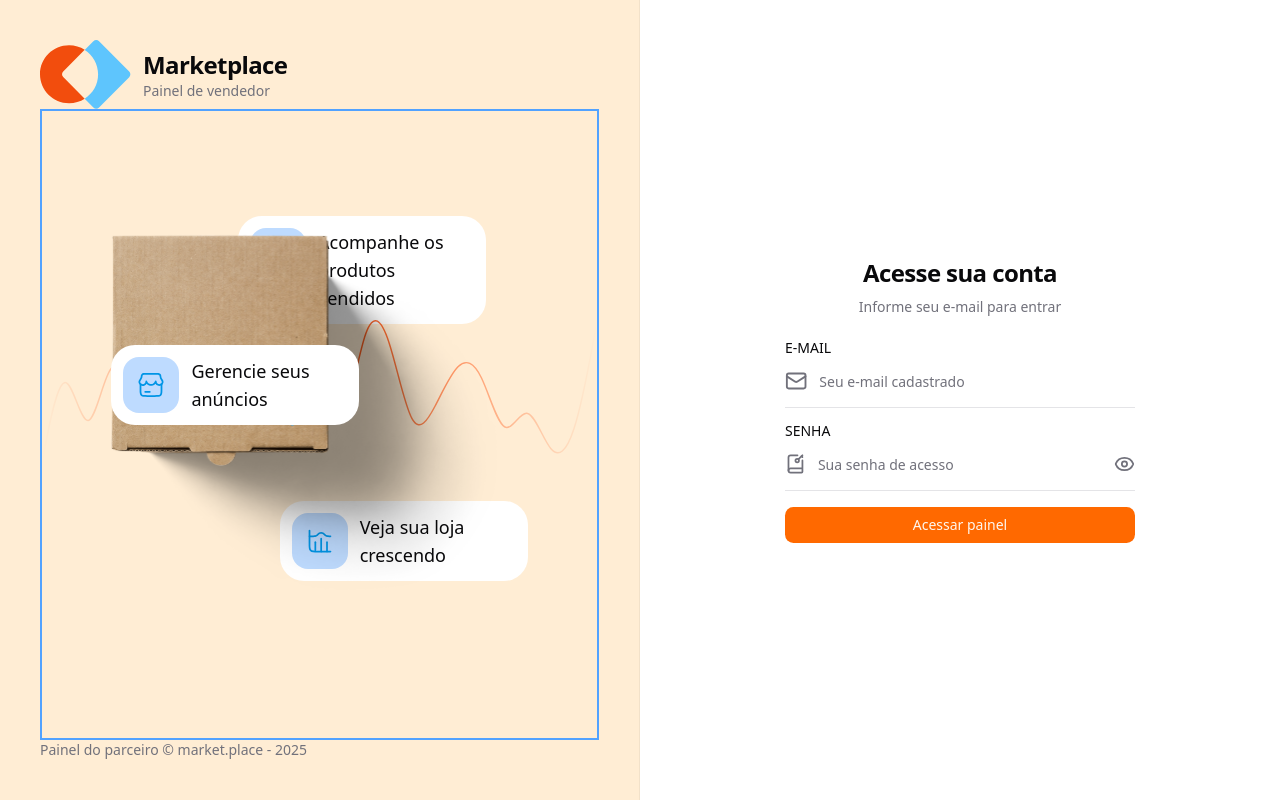
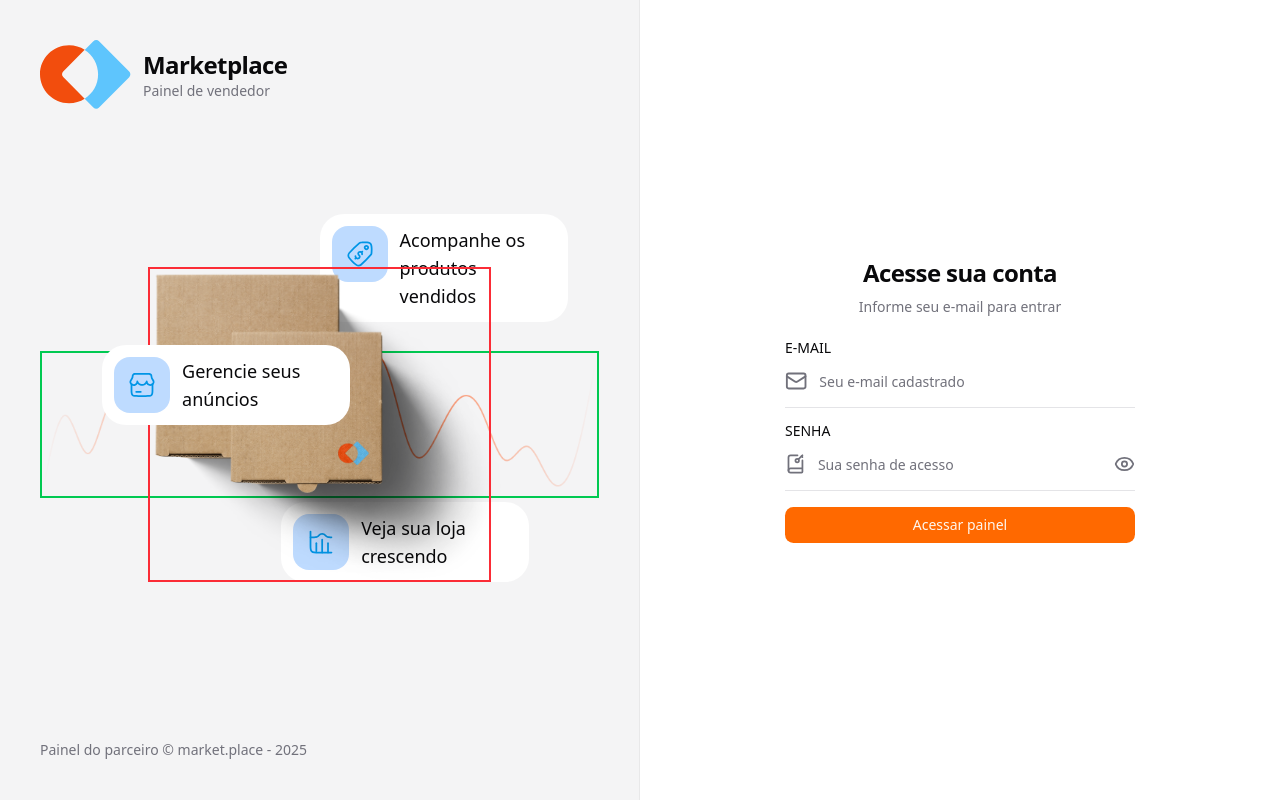
Before and after one commit to JoseGustavoCabralMello/MBA-dashboard-marketplace, a React (Vite) app: page /sign-in in a window 1280 px wide. Built offline with nearby package versions, Linux system fonts and the light colour scheme.

Commit message:
reposicionando

```diff
--- a/src/pages/_layouts/auth.tsx
+++ b/src/pages/_layouts/auth.tsx
@@ -3,7 +3,7 @@ import { Outlet } from "react-router";
 export function AuthLayout() {
   return (
     <div className="min-h-screen grid grid-cols-2">
-      <div className="h-full border-r border-foreground/5 bg-orange-100 p-10 text-muted-foreground flex flex-col justify-between ">
+      <div className="h-full border-r border-foreground/5 bg-muted p-10 text-muted-foreground flex flex-col justify-between ">
         <div className="flex items-center gap-3 text-lg text-foreground">
           <img src="/src/assets/Logo.svg" alt="" />
           <div>
@@ -15,9 +15,9 @@ export function AuthLayout() {
             </p>
           </div>
         </div>
-        <div className="relative min-w-min h-full min-h-auto justify-center items-center gap-3 text-lg text-foreground border-2 border-blue-400">
+        <div className="relative h-full justify-center items-center gap-3 text-lg text-foreground">
 
-          <div className="absolute top-1/6 right-1/5 flex bg-white rounded-3xl gap-3 p-3 pr-4 h-auto w-max">
+          <div className="absolute top-1/6 left-1/2 flex bg-white rounded-3xl gap-3 p-3 pr-4 h-auto w-max">
             <div className="flex items-center justify-center bg-blue-200 rounded-2xl h-14 w-14">
               <img className="h-7 w-7" src="/src/assets/sale-tag.svg" alt="" />
             </div>
@@ -28,7 +28,7 @@ export function AuthLayout() {
             </div>
           </div>
 
-          <div className="absolute bottom-1/2 left-1/8 z-11 flex bg-white rounded-3xl gap-3 p-3 pr-4 h-auto w-max">
+          <div className="absolute bottom-1/2 left-1/9 z-11 flex bg-white rounded-3xl gap-3 p-3 pr-4 h-auto w-max">
             <div className="flex items-center justify-center bg-blue-200 rounded-2xl h-14 w-14">
               <img className="h-7 w-7" src="/src/assets/store.svg" alt="" />
             </div>
@@ -39,7 +39,7 @@ export function AuthLayout() {
             </div>
           </div>
 
-          <div className="absolute bottom-1/4 right-1/8 flex bg-white rounded-3xl gap-3 p-3 pr-4 h-auto w-max">
+          <div className="absolute bottom-3/12 right-1/8 flex bg-white rounded-3xl gap-3 p-3 pr-4 h-auto w-max">
             <div className="flex items-center justify-center bg-blue-200 rounded-2xl h-14 w-14">
               <img className="h-7 w-7" src="/src/assets/chart-histogram.svg" alt="" />
             </div>
@@ -49,10 +49,12 @@ export function AuthLayout() {
               </p>
             </div>
           </div>
-          <div className="absolute w-full top-1/3">
-            <img className="w-full" src="/src/assets/Vector.svg" alt="" />
+
+          <div className="reltive h-full w-full flex items-center justify-center">
+            <img className="absolute w-full border-2 border-green-500" src="/src/assets/Vector.png" alt="" />
+            <img className="absolute h-1/2 z-1 border-2 border-red-500" src="/src/assets/box.png" alt="" />
           </div>
-          <div className="absolute h-100 w-100 z-10 flex bottom-1/5 right-1/6">
+          <div className="absolute h-1/2 w-1/2 z-10 flex bottom-1/5 right-1/6">
             <img className="h-full w-full" src="/src/assets/kraft-box.svg" alt="" />
           </div>
         </div>
```
Also changed, not shown: src/assets/Vector.png (added), src/assets/kraft-product-box-mockup-669ac06c9db1be6b1ec7da60-@2x 1.png (added).
